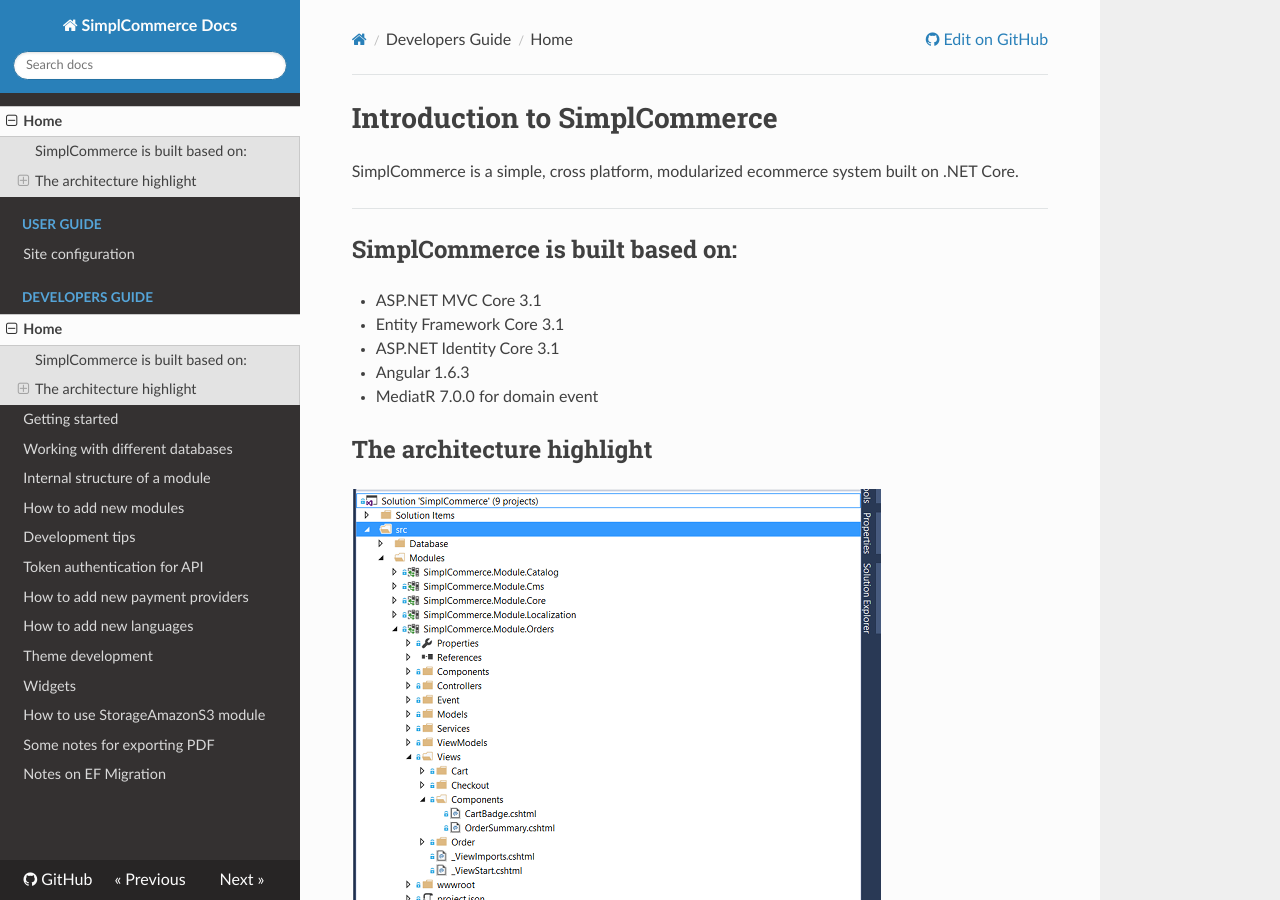
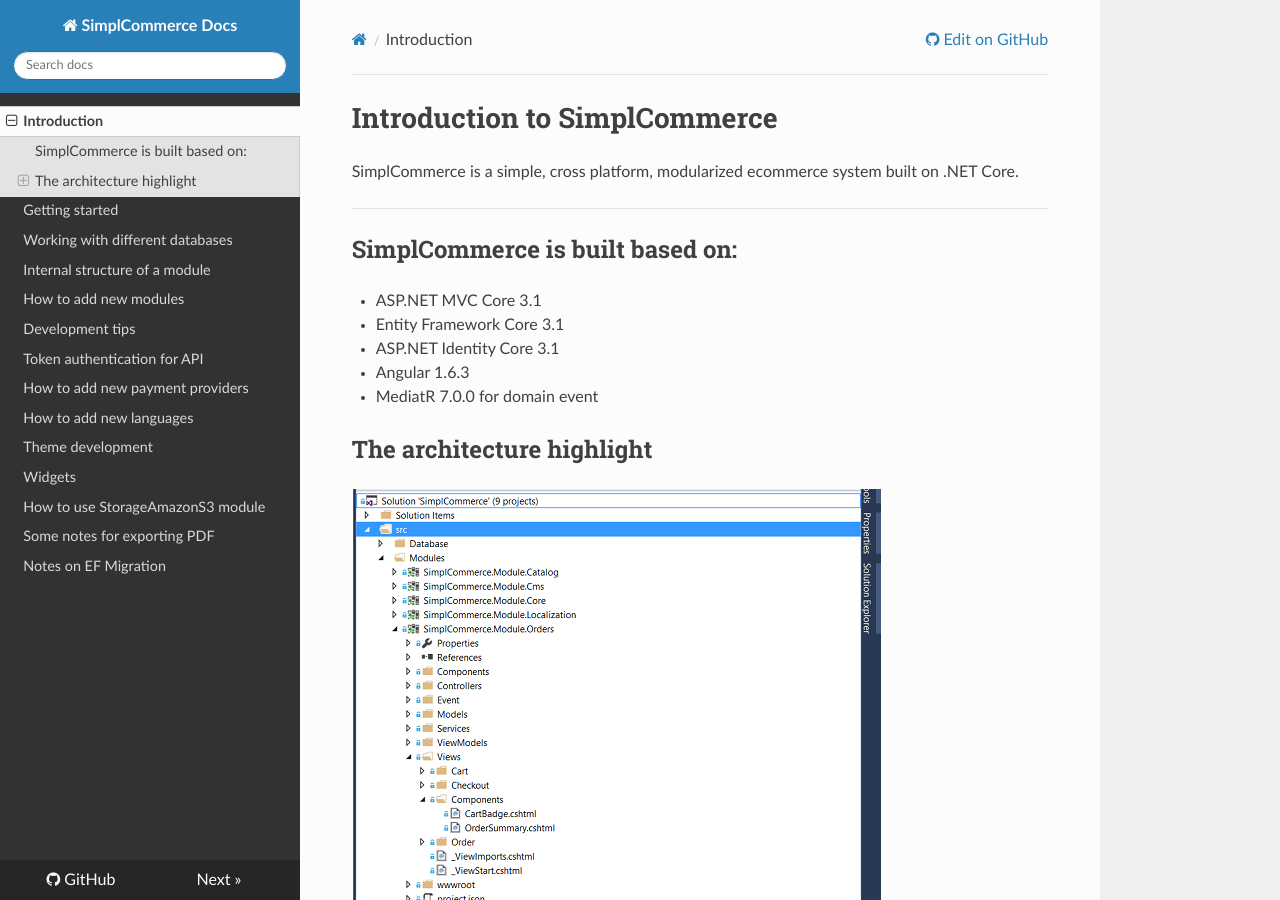
Before and after one commit to simplcommerce/docs, an MkDocs documentation site: the page built from docs/index.md, in a window 1280 px wide and 900 px high. Built offline with MkDocs 1.6.1, drawn with Linux system fonts in a browser that asks for light colours; nearby versions of some CDN libraries; old or Windows-style settings are respelled for this version of MkDocs.

Commit message:
Revert "add user guide"
This reverts commit bd109c17b4bd9892db8c76ef517603df964d1081.

```diff
--- a/mkdocs.yml
+++ b/mkdocs.yml
@@ -2,22 +2,18 @@
 theme: readthedocs
 repo_url: https://github.com/simplcommerce/docs
 google_analytics: ['UA-78132767-3', 'docs.simplcommerce.com']
-nav:
-    - Home: index.md
-    - User Guide:
-        - Site configuration: user-guide/site-configuration.md
-    - Developers Guide:
-        - Introduction: index.md
-        - Getting started: getting-started.md
-        - Working with different databases: working-with-databases.md
-        - Internal structure of a module: internal-structure-of-a-module.md
-        - How to add new modules: how-to-add-new-modules.md
-        - Development tips: development-tips.md
-        - Token authentication for API: token-authentication.md
-        - How to add new payment providers: how-to-add-new-payment-providers.md
-        - How to add new languages: how-to-add-new-languages.md
-        - Theme development: theme-development.md
-        - Widgets: widgets.md
-        - How to use StorageAmazonS3 module: amazon-s3.md
-        - Some notes for exporting PDF: notes-for-export-pdf.md
-        - Notes on EF Migration: notes-on-ef-migrations.md
+pages:
+- Introduction: index.md
+- Getting started: getting-started.md
+- Working with different databases: working-with-databases.md
+- Internal structure of a module: internal-structure-of-a-module.md
+- How to add new modules: how-to-add-new-modules.md
+- Development tips: development-tips.md
+- Token authentication for API: token-authentication.md
+- How to add new payment providers: how-to-add-new-payment-providers.md
+- How to add new languages: how-to-add-new-languages.md
+- Theme development: theme-development.md
+- Widgets: widgets.md
+- How to use StorageAmazonS3 module: amazon-s3.md
+- Some notes for exporting PDF: notes-for-export-pdf.md
+- Notes on EF Migration: notes-on-ef-migrations.md
```
Also changed, not shown: docs/user-guide/site-configuration.md (deleted, +0 -3 lines).
